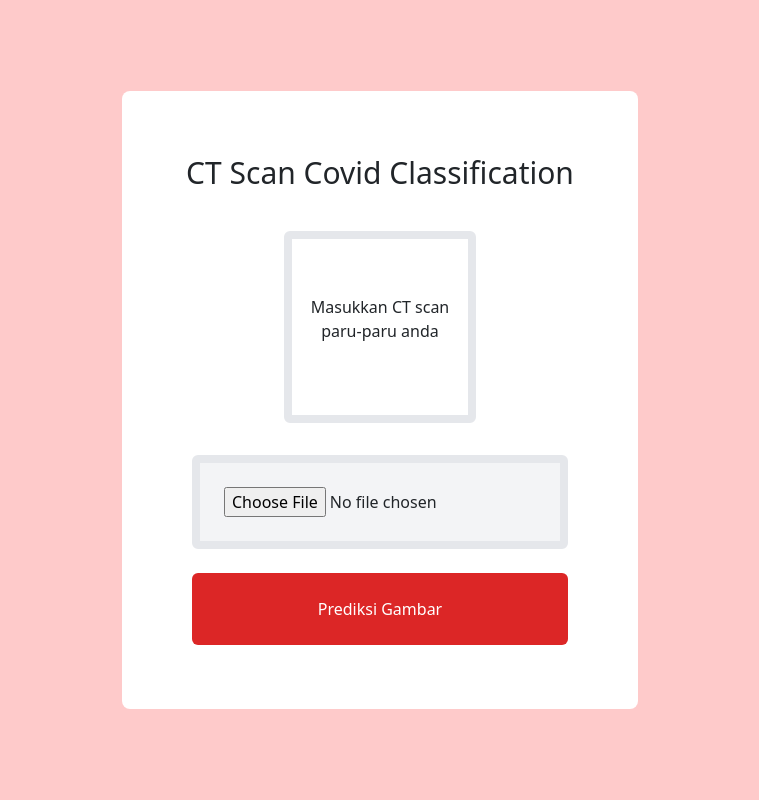
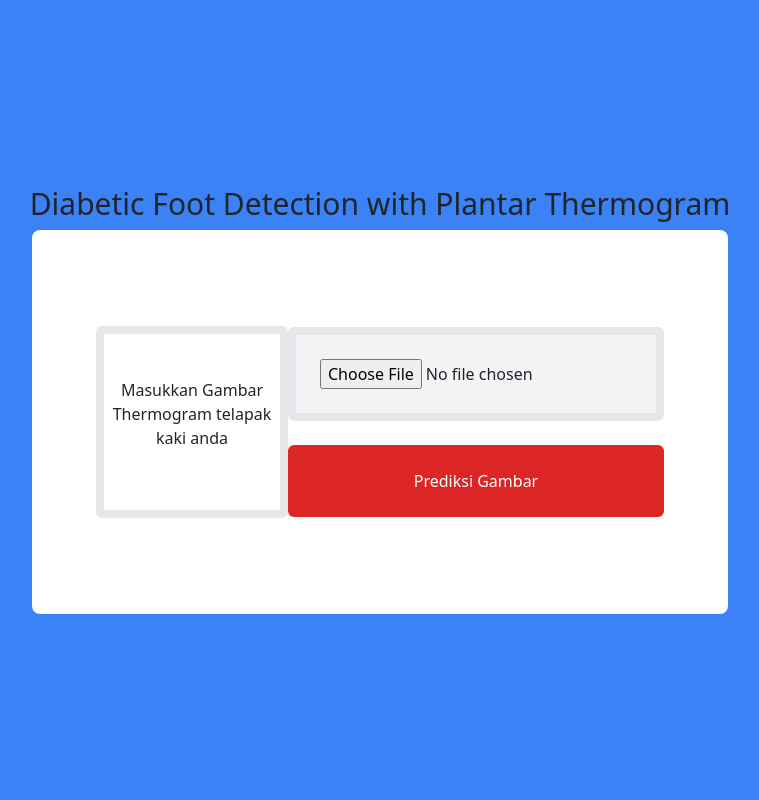
Before and after one commit to abdizakiy/TemuKembaliCitra, a Flask app: page / in a window 1280 px wide. Shown: the whole page, without its empty margins (260-1019 px from the left). Run offline with Flask 2, Linux system fonts and the light colour scheme.

Commit message:
Add files via upload

```diff
--- a/templates/index.html
+++ b/templates/index.html
@@ -14,27 +14,28 @@
     <link href="https://cdn.jsdelivr.net/npm/bootstrap@5.0.2/dist/css/bootstrap.min.css" rel="stylesheet"
         integrity="sha384-EVSTQN3/azprG1Anm3QDgpJLIm9Nao0Yz1ztcQTwFspd3yD65VohhpuuCOmLASjC" crossorigin="anonymous">
 
-    <title>CT Scan Covid Classification</title>
+    <title>Diabetic Foot Detection with Plantar Thermogram</title>
 </head>
 
 <body>
     <section class="
-                flex
+                flex flex-col
                 justify-center
                 items-center
                 w-screen
                 h-screen
-                bg-red-200
+                bg-blue-500
             ">
+        <h1 class="text-3xl text-bold">Diabetic Foot Detection with Plantar Thermogram</h1>
         <main class="
-                    flex flex-col
+                    flex flex-row
                     justify-center
                     items-center
                     p-16
                     bg-white
                     rounded-lg
                 ">
-            <h1 class="text-3xl text-bold">CT Scan Covid Classification</h1>
+
 
             {% if uploaded_image %}
             <img src="{{ url_for('send_uploaded_image', filename=uploaded_image) }}"
@@ -51,7 +52,7 @@
                         rounded-md
                     ">
                 <p class="text-center">
-                    Masukkan CT scan paru-paru anda
+                    Masukkan Gambar Thermogram telapak kaki anda
                 </p>
             </div>
             {% endif %} {% if prediction %}
```
